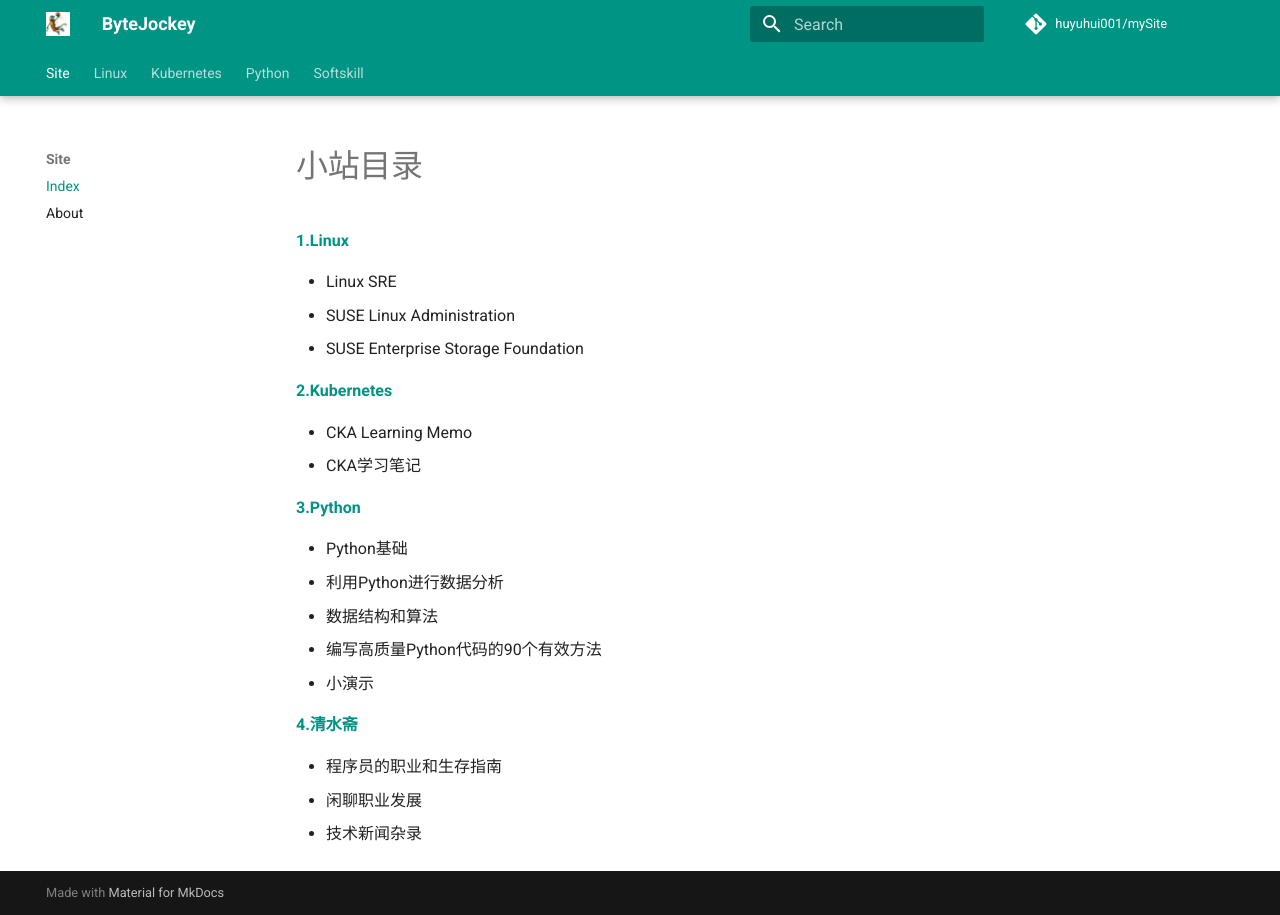
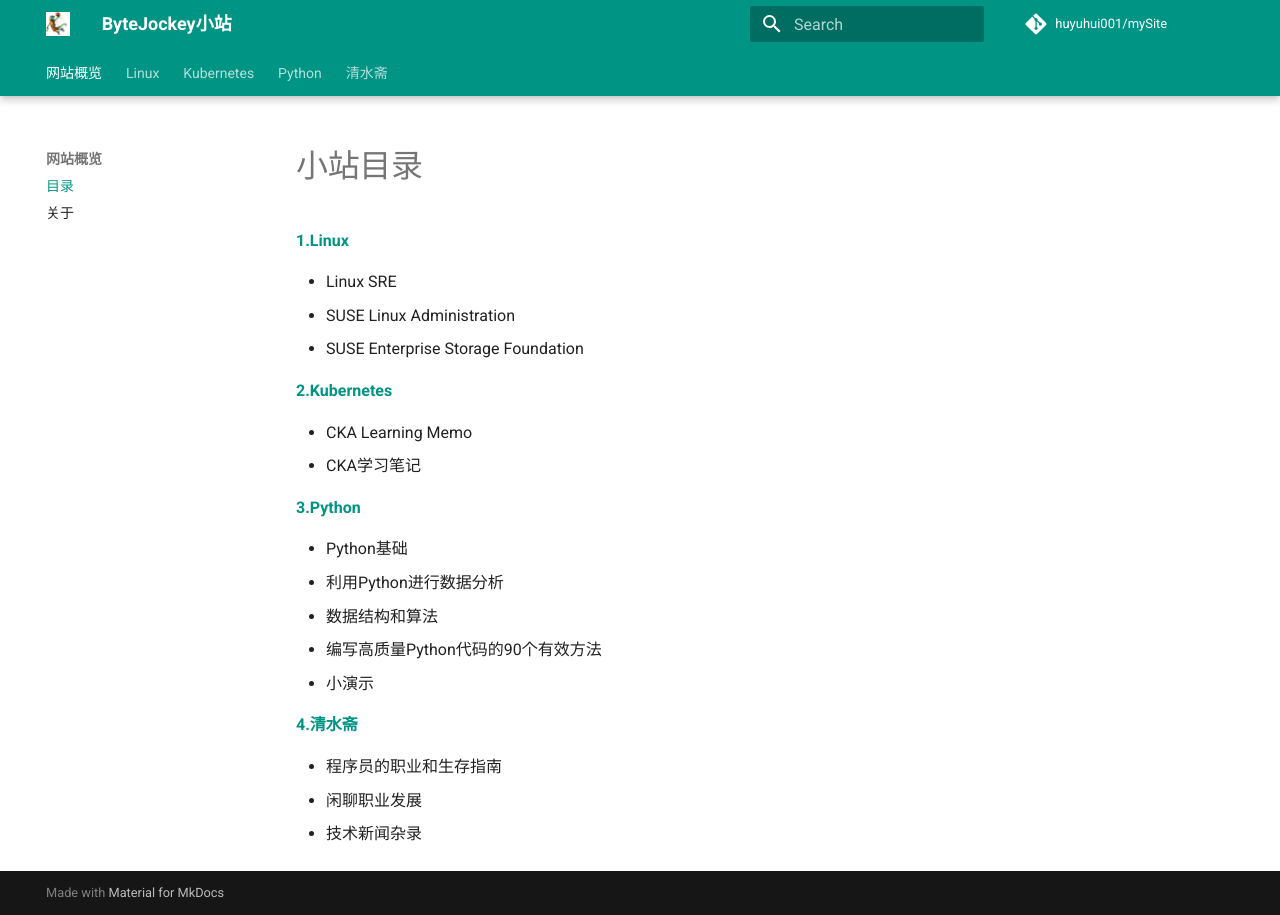
Before and after one commit to huyuhui001/mySite, an MkDocs documentation site: the page built from docs/index.md, in a window 1280 px wide. Built offline with MkDocs 1.6.1 and Material for MkDocs 9.7.7, drawn with Linux system fonts in a browser that asks for light colours; comment, search, counter and statistics services are not loaded; some of the changed lines change nothing that is shown.

Commit message:
mkdocs.yml

```diff
--- a/mkdocs.yml
+++ b/mkdocs.yml
@@ -1,4 +1,4 @@
-site_name: ByteJockey
+site_name: ByteJockey小站
 site_url: https://huyuhui001.github.io/mySite/
 repo_name: "huyuhui001/mySite"
 repo_url: https://github.com/huyuhui001/mySite
@@ -67,11 +67,11 @@ plugins:
 extra_css: [extra.css]
 
 nav:
-- Site:
-  - Index: index.md
-  - About: about.md
+- 网站概览:
+  - 目录: index.md
+  - 关于: about.md
 - Linux:
-  - Index: linux/index.md
+  - 目录: linux/index.md
   - Linux SRE:
     - 第一章 Linux基础: linux/SRE/01-fundamentals.md
     - 第二章 文件系统: linux/SRE/02-filesystem.md
@@ -91,7 +91,7 @@ nav:
     - SUSE Enterprise Storage Foundation: linux/SES/linux_ses_memo.md
     - SUSE Enterprise Storage Basic Operation: linux/SES/linux_ses_demo.md
 - Kubernetes:
-  - Index: k8s/index.md
+  - 目录: k8s/index.md
   - CKA Learning Memo:
     - Installation:
       - Single Node Installation: k8s/cka_en/installation/single-local.md
@@ -174,7 +174,7 @@ nav:
   - Demos:
     - Build CAP Application on Kyma: k8s/demo/cap_on_kyma.md
 - Python:
-  - Index: python/index.md
+  - 目录: python/index.md
   - Python基础:
     - 安装: python/Foundation/ch00.md
     - 语言基础: python/Foundation/ch01.md
@@ -296,7 +296,8 @@ nav:
     - 第90条 考虑通过typing做静态分析,以消除bug: python/Pythonic90Rules/Rule90.md
   - Demos:
     - 选课系统: python/Demo/CourseSystem.md
-- Softskill:
+- 清水斋:
+  - 目录: Reading/index.md
   - 程序员的职业和生存指南:
     - 读后感之：前言: Reading/Developers/index.md
     - 读后感之：入行: Reading/Developers/01-入行.md
@@ -322,10 +323,10 @@ nav:
     - 读后感之：兼职与自由职业: Reading/Developers/21-兼职与自由职业.md
     - 读后感之：心态: Reading/Developers/22-心态.md
     - 读后感全文: Reading/Developers/99-全文.md
-  - 职业发展话题:
+  - 闲聊职业发展:
     - 程序员职业发展的三个模式: Reading/Career/01-Three_Patterns_of_Career_Development_for_Programmers.md
     - 软件开发人员在人工智能时代该如何发展: Reading/Career/02-Software_Developer_Thrive_in_AI_age.md
-  - 闲聊技术:
+  - 技术新闻杂录:
     - SWE-Agent:革新软件工程的开源人工智能开发者: Reading/News/01-SWE-Agent.md
     - GitHub Copilot的代理能力: Reading/News/02-GitHubCopilotAgentic.md
     - 人工智能(AI)基本概念: Reading/News/03-AI_BasicConcept.md
```
